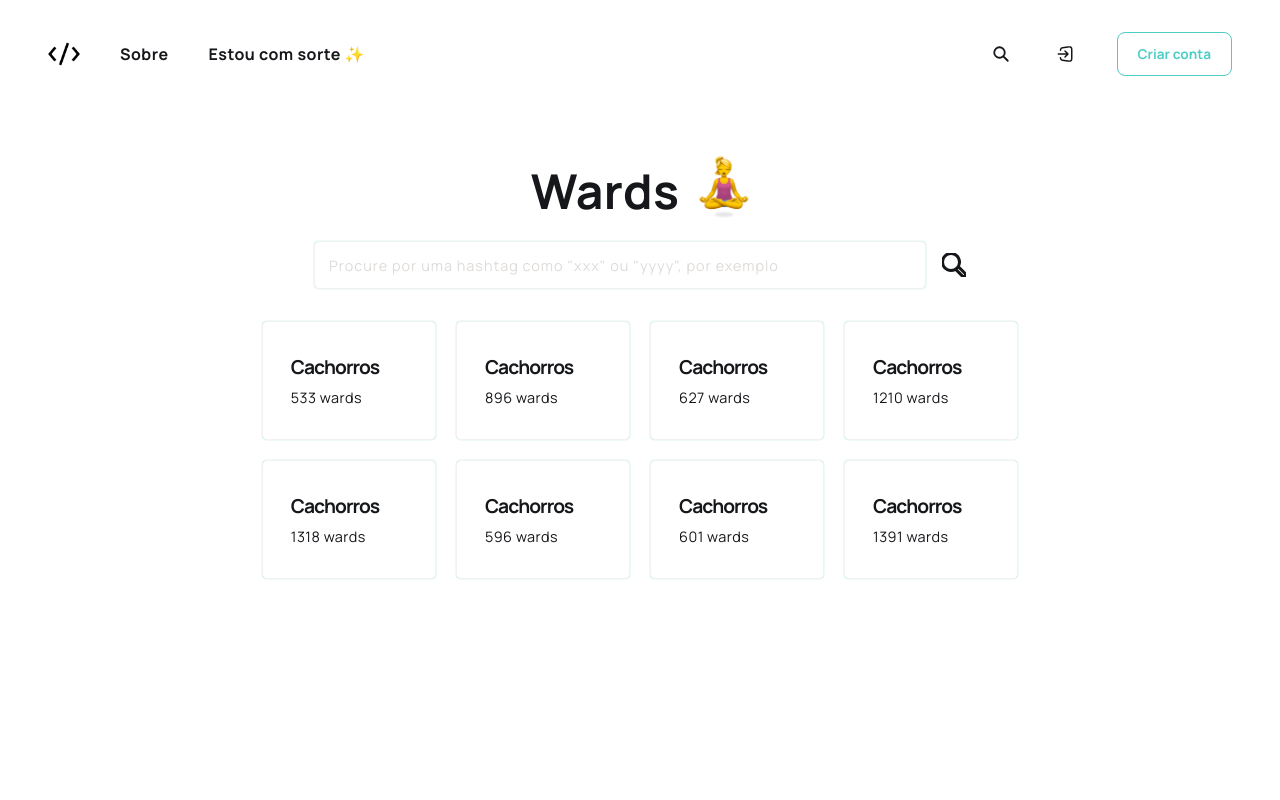
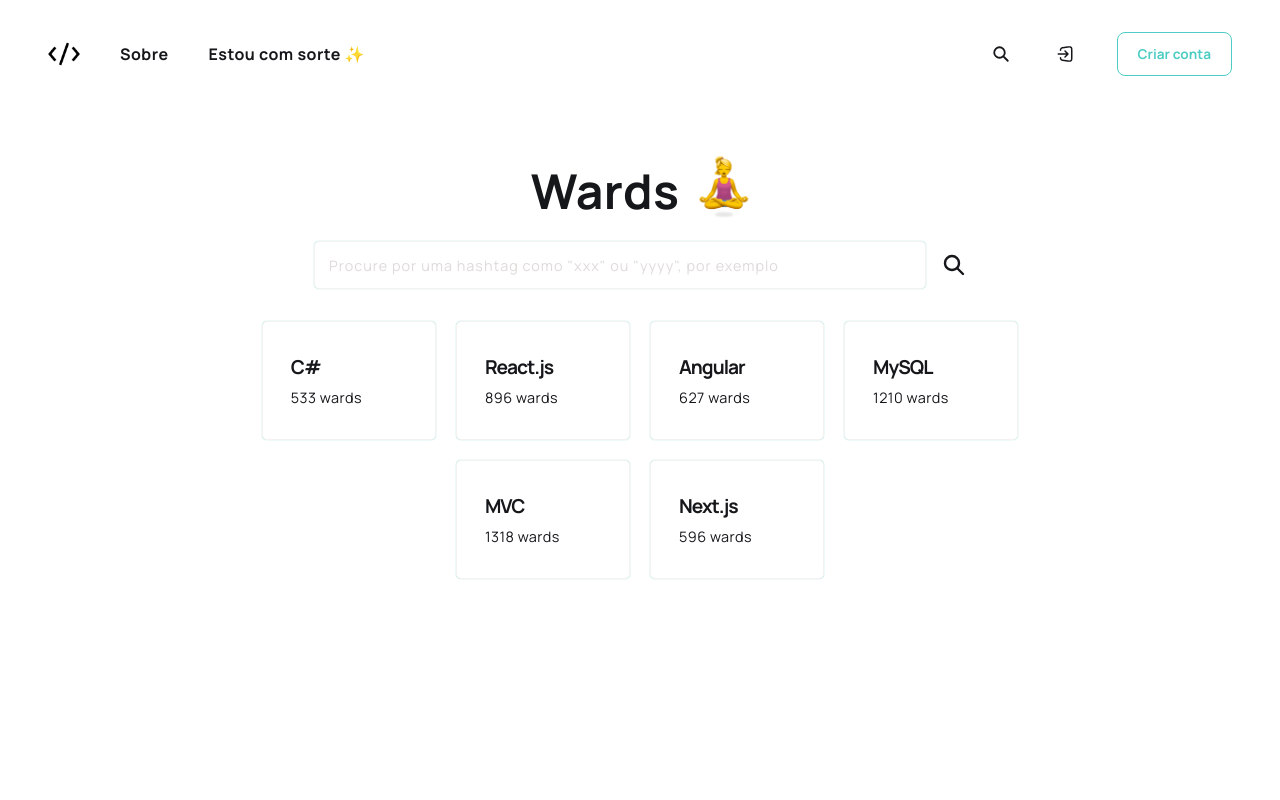
Before and after one commit to junioranheu/wards-front, a Next.js app: page /busca in a window 1280 px wide. Shown: the top 800 px of the page. Built offline with nearby package versions, Linux system fonts and the light colour scheme.

Commit message:
continuar implementação de busca.tsx & ajustes gerais

```diff
--- /dev/null
+++ b/app/(main)/busca/components/busca.input/index.module.scss
@@ -0,0 +1,50 @@
+.main {
+    // background-color: plum;
+    width: 60%;
+    display: flex;
+    justify-content: center;
+    gap: 1rem;
+    transition: width 0.3s;
+
+    margin-top: 1rem;
+
+    .input {
+        top: 0;
+        left: 0;
+        width: 100%;
+        height: 100%;
+
+        padding: 0.75rem 0.9rem;
+        border: 1px solid var(--bege);
+        box-shadow: 0 0 1px var(--principal);
+        border-radius: 5px;
+
+        -webkit-appearance: textfield;
+        appearance: textfield;
+        background: transparent;
+        color: inherit;
+        font-family: inherit;
+        font-size: 1rem;
+        font-weight: 400;
+        line-height: 1;
+        outline: none;
+        transition: all 0.2s ease-in;
+
+        &::-webkit-input-placeholder {
+            color: rgba(218, 215, 213, 0.9);
+        }
+
+        &:focus {
+            border: 1px solid var(--principal);
+            transition: all 0.2s ease-in;
+        }
+    }
+
+    .lupa {
+        // background-color: blue;
+        display: flex;
+        justify-content: center;
+        align-items: center;
+        cursor: pointer;
+    }
+}
--- a/app/(main)/busca/components/busca.input/index.tsx
+++ b/app/(main)/busca/components/busca.input/index.tsx
@@ -1,6 +1,6 @@
-import LupaAlt from '@/components/icones/lupa.alt';
+import IconeLupa from '@/components/icones/lupa';
 import { Dispatch } from 'react';
-import Styles from '../../index.module.scss';
+import Styles from './index.module.scss';
 
 interface iParametros {
     hashtag: string | null;
@@ -9,9 +9,9 @@ interface iParametros {
 
 export default function BuscaInput({ hashtag, setHashtag }: iParametros) {
     return (
-        <div className={Styles.divPesquisa}>
+        <div className={Styles.main}>
             <input
-                className={Styles.inputPesquisaNavbar}
+                className={Styles.input}
                 type='text'
                 placeholder='Procure por uma hashtag como "xxx" ou "yyyy", por exemplo'
                 onChange={(e) => setHashtag(e.target.value)}
@@ -19,7 +19,7 @@ export default function BuscaInput({ hashtag, setHashtag }: iParametros) {
             />
 
             <div className={Styles.lupa}>
-                <LupaAlt width={20} url={null} title={null} isCorPrincipal={true} />
+                <IconeLupa escala={1} url={null} isNovaAba={false} handleFuncao={() => null} placeholder={hashtag && `Buscar por ${hashtag}`} />
             </div>
         </div>
     )
--- a/app/(main)/busca/components/busca.listaItens/index.tsx
+++ b/app/(main)/busca/components/busca.listaItens/index.tsx
@@ -10,7 +10,7 @@ interface iParametros {
 export default function BuscaListaItens({ listaHashtags, hashtag }: iParametros) {
 
     function handleClick(item: iBusca) {
-        alert(item);
+        alert(item.hashtag);
     }
 
     return (
@@ -29,7 +29,7 @@ export default function BuscaListaItens({ listaHashtags, hashtag }: iParametros)
                     ))
                 ) : (
                     <div>
-                        <span>Eita... pra onde foram os itens?</span>
+                        <span>Eita... pra onde foram as wards?</span>
                     </div>
                 )
             }
--- a/app/(main)/busca/index.module.scss
+++ b/app/(main)/busca/index.module.scss
@@ -26,57 +26,6 @@
             letter-spacing: 0.025rem;
         }
     }
-
-    .divPesquisa {
-        // background-color: plum;
-        width: 60%;
-        display: flex;
-        justify-content: center;
-        gap: 1rem;
-        transition: width 0.3s;
-
-        margin-top: 1rem;
-
-        .inputPesquisaNavbar {
-            top: 0;
-            left: 0;
-            width: 100%;
-            height: 100%;
-
-            padding: 0.75rem 0.9rem;
-            border: 1px solid var(--bege);
-            box-shadow: 0 0 1px var(--principal);
-            border-radius: 5px;
-
-            -webkit-appearance: textfield;
-            appearance: textfield;
-            background: transparent;
-            color: inherit;
-            font-family: inherit;
-            font-size: 1rem;
-            font-weight: 400;
-            line-height: 1;
-            outline: none;
-            transition: all 0.2s ease-in;
-
-            &::-webkit-input-placeholder {
-                color: rgba(218, 215, 213, 0.9);
-            }
-
-            &:focus {
-                border: 1px solid var(--principal);
-                transition: all 0.2s ease-in;
-            }
-        }
-
-        .lupa {
-            // background-color: blue;
-            display: flex;
-            justify-content: center;
-            align-items: center;
-            cursor: pointer;
-        }
-    }
 }
 
 /* =-=-=-=-=-=-=-=-=-=-= Media queries =-=-=-=-=-=-=-=-=-=-= */
--- a/app/(main)/busca/page.tsx
+++ b/app/(main)/busca/page.tsx
@@ -15,14 +15,12 @@ export default function Page() {
     useTitulo('Busca', true);
 
     const listaHashtags = [
-        { hashtag: 'Cachorros', qtdWards: useNumeroAleatorio(500, 1500) },
-        { hashtag: 'Cachorros', qtdWards: useNumeroAleatorio(500, 1500) },
-        { hashtag: 'Cachorros', qtdWards: useNumeroAleatorio(500, 1500) },
-        { hashtag: 'Cachorros', qtdWards: useNumeroAleatorio(500, 1500) },
-        { hashtag: 'Cachorros', qtdWards: useNumeroAleatorio(500, 1500) },
-        { hashtag: 'Cachorros', qtdWards: useNumeroAleatorio(500, 1500) },
-        { hashtag: 'Cachorros', qtdWards: useNumeroAleatorio(500, 1500) },
-        { hashtag: 'Cachorros', qtdWards: useNumeroAleatorio(500, 1500) }
+        { hashtag: 'C#', qtdWards: useNumeroAleatorio(500, 1500) },
+        { hashtag: 'React.js', qtdWards: useNumeroAleatorio(500, 1500) },
+        { hashtag: 'Angular', qtdWards: useNumeroAleatorio(500, 1500) },
+        { hashtag: 'MySQL', qtdWards: useNumeroAleatorio(500, 1500) },
+        { hashtag: 'MVC', qtdWards: useNumeroAleatorio(500, 1500) },
+        { hashtag: 'Next.js', qtdWards: useNumeroAleatorio(500, 1500) }
     ] as iBusca[];
 
     const [hashtag, setHashtag] = useState<string>('');
--- a/components/icones/lupa.alt.tsx
+++ /dev/null
@@ -1,23 +0,0 @@
-import Router from 'next/router';
-
-interface iSvg {
-    width: number | null
-    url: string | null;
-    title: string | null;
-    isCorPrincipal: boolean;
-}
-
-export default function LupaAlt({ width, url, title, isCorPrincipal }: iSvg) {
-    return (
-        <svg width={width ?? 24} height={width ?? 24} className={`pointer cor-principal-hover ${(isCorPrincipal && 'cor-principal')}`} onClick={() => url && Router.push(url)}>
-            <defs>
-                <symbol id='svg-lupa' viewBox='0 0 24 24'>
-                    <path d='M23.28,19.86l-6.45-6.45a9,9,0,1,0-3.43,3.43l6.44,6.44a2.42,2.42,0,1,0,3.43-3.42ZM1,9a8,8,0,1,1,8,8A8,8,0,0,1,1,9ZM22.57,22.58a1.45,1.45,0,0,1-2,0l-6.29-6.29a9.06,9.06,0,0,0,2-2l6.3,6.3a1.41,1.41,0,0,1,0,2Z'></path>
-                </symbol>
-            </defs>
-            &gt;
-            {title && <title>{title}</title>}
-            <use xlinkHref='#svg-lupa' fill='currentColor'></use>
-        </svg>
-    )
-}
--- a/components/icones/lupa.tsx
+++ b/components/icones/lupa.tsx
@@ -3,7 +3,7 @@ import iSvg from '@/utils/types/iSvg';
 import { Fragment } from 'react';
 import { Tooltip } from 'react-tooltip';
 
-export default function IconeLupa({ escala, url, isNovaAba, handleFuncao }: iSvg) {
+export default function IconeLupa({ escala, url, isNovaAba, handleFuncao, placeholder }: iSvg) {
 
     const tooltip = 'tooltipIconeLupa';
 
@@ -20,7 +20,7 @@ export default function IconeLupa({ escala, url, isNovaAba, handleFuncao }: iSvg
                 style={{ transform: `scale(${escala})` }}
                 onClick={() => handleClickSvg(url, isNovaAba, handleFuncao)}
                 data-tooltip-id={tooltip}
-                data-tooltip-html='Buscar'
+                data-tooltip-html={placeholder ?? ''}
             >
                 <path
                     d='M17.5 17.5L12.5 12.5L17.5 17.5ZM14.1667 8.33333C14.1667 9.09938 14.0158 9.85792 13.7226 10.5657C13.4295 11.2734 12.9998 11.9164 12.4581 12.4581C11.9164 12.9998 11.2734 13.4295 10.5657 13.7226C9.85792 14.0158 9.09938 14.1667 8.33333 14.1667C7.56729 14.1667 6.80875 14.0158 6.10101 13.7226C5.39328 13.4295 4.75022 12.9998 4.20854 12.4581C3.66687 11.9164 3.23719 11.2734 2.94404 10.5657C2.65088 9.85792 2.5 9.09938 2.5 8.33333C2.5 6.78624 3.11458 5.30251 4.20854 4.20854C5.30251 3.11458 6.78624 2.5 8.33333 2.5C9.88043 2.5 11.3642 3.11458 12.4581 4.20854C13.5521 5.30251 14.1667 6.78624 14.1667 8.33333Z'
```
